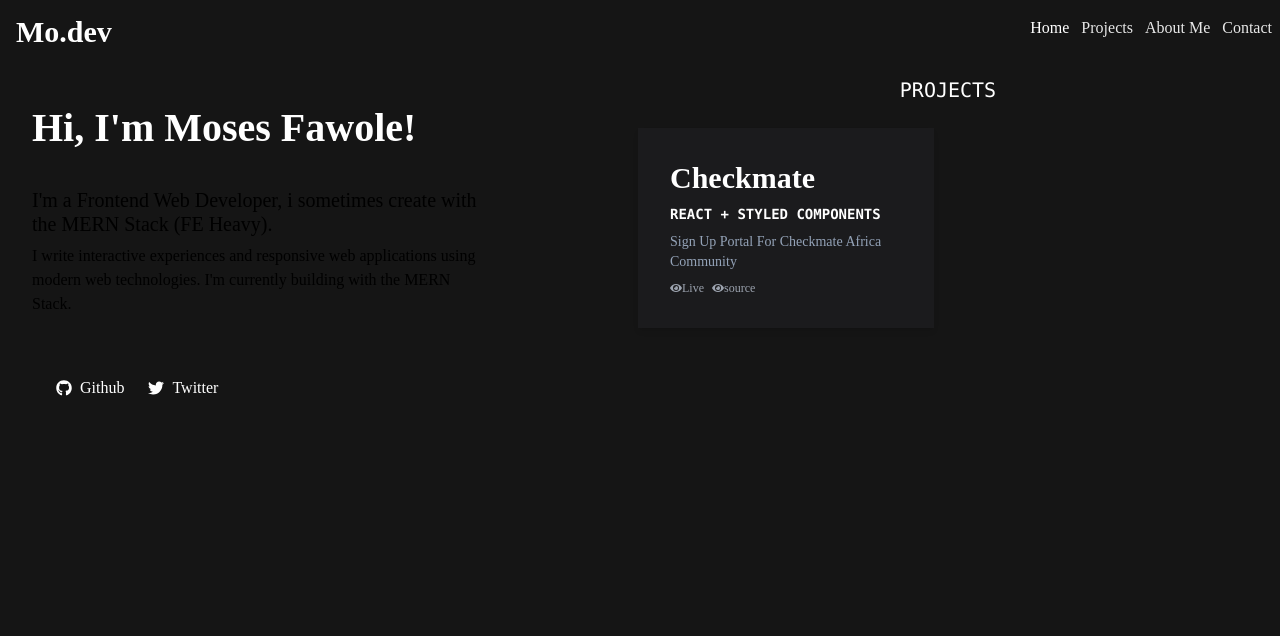
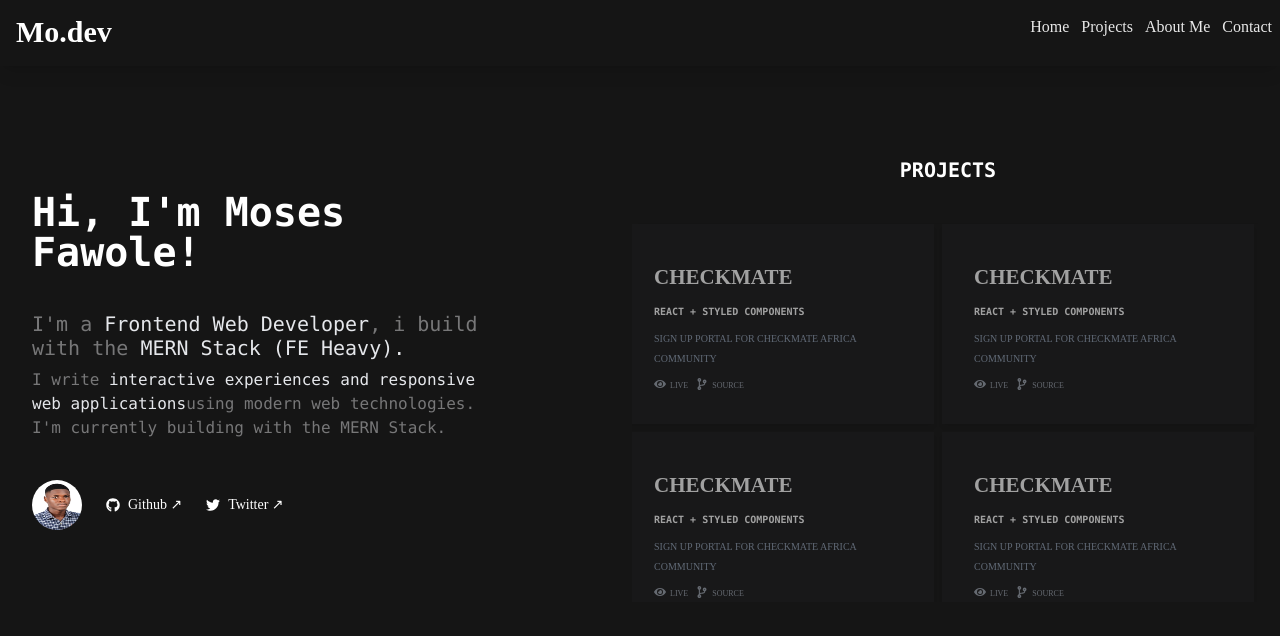
Before and after one commit to mosesfawole/portfolio, a React (Create React App) app: page / in a window 1280 px wide. Shown: the top 636 px of the page. Built offline with nearby package versions, Linux system fonts and the light colour scheme.

Commit message:
frontpage changed

```diff
--- a/public/index.html
+++ b/public/index.html
@@ -12,7 +12,7 @@
     <link rel="apple-touch-icon" href="%PUBLIC_URL%/logo192.png" />
 
     <link rel="manifest" href="%PUBLIC_URL%/manifest.json" />
-    <title>Mo.Dev || Frontend Web Developer</title>
+    <title>Moses Fawole || Frontend Web Developer</title>
   </head>
   <body>
     <noscript>You need to enable JavaScript to run this app.</noscript>
--- a/src/App.js
+++ b/src/App.js
@@ -4,7 +4,7 @@ import Home from "./pages/Home";
 import Info from "./pages/Info";
 function App() {
   return (
-    <div className=" h-full">
+    <div className="">
       <Routes>
         <Route path="/" element={<Home />} />
         <Route path="/info" element={<Info />} />
--- a/src/components/Footer.jsx
+++ b/src/components/Footer.jsx
@@ -1,14 +1,17 @@
-import React from "react";
 import { FaGithub, FaTwitter } from "react-icons/fa";
+import Avi from "../image/Banner.jpg";
 const Footer = () => {
   return (
-    <div className="text-white flex items-center space-x-4 p-4">
+    <div className="text-white flex items-center text-sm space-x-4 ">
+      <div className="">
+        <img src={Avi} alt="" className="avatar" />
+      </div>
       <a
         href="github.com/mosesfawole"
         target="_blank"
         className="flex items-center "
       >
-        <FaGithub className="m-2" /> Github
+        <FaGithub className=" md:m-2 mr-2" /> Github ↗
       </a>
       <a
         href="twitter.com/pharwoleh"
@@ -16,7 +19,7 @@ const Footer = () => {
         noreferrer="true"
         className="flex items-center"
       >
-        <FaTwitter className="m-2" /> Twitter
+        <FaTwitter className="md:m-2 mr-2" /> Twitter ↗
       </a>
     </div>
   );
--- a/src/components/Header.jsx
+++ b/src/components/Header.jsx
@@ -2,30 +2,29 @@ import { Link } from "react-router-dom";
 import { motion } from "framer-motion";
 import { useState } from "react";
 import { FaAngleDoubleLeft, FaAngleDoubleRight } from "react-icons/fa";
+import { MdMenu, MdCancel } from "react-icons/md";
 const Header = () => {
   const [isMenu, setisMenu] = useState(false);
-  const [isActive, setisActive] = useState(false);
+
   return (
     // navbar
-    <motion.nav
+    <nav className="">
+      <motion.div
         initial={{ y: -250 }}
         animate={{ y: -10, type: "string", stiffness: 120 }}
-      className="relative container mx-auto p-4"
+        className="mx-auto p-4  shadow-lg"
       >
         {/* Flex container  */}
         <div className="flex items-center justify-between">
           {/* Logo */}
 
-        <div className="pt-2">
+          <div className="pt-2  ">
             <p className="text-white text-3xl font-bold">Mo.dev</p>
           </div>
           {/* Menu items */}
-        <div className="hidden space-x-6 md:flex">
+          <div className="hidden space-x-6 md:flex ">
             <ul className=" text-white flex items-center space-x-3  transition-all translate-x-2 ">
-            <li
-              onClick={() => setisActive(!isActive)}
-              className={isActive ? "bor border-b-2 " : " border-b-0"}
-            >
+              <li className="opacity-90  focus:opacity-100 cool-link">
                 <Link to="/">Home</Link>
               </li>
               <li className="opacity-90  focus:opacity-100 cool-link ">
@@ -42,22 +41,26 @@ const Header = () => {
 
           {/* Mobile menu  */}
           <div className="md:hidden flex">
-          <FaAngleDoubleLeft
-            className={isMenu === true ? "hidden" : "flex"}
+            <MdMenu
+              className={
+                isMenu === true ? "hidden" : "flex text-white text-3xl t"
+              }
               onClick={() => setisMenu(!isMenu)}
             />
             <motion.div
               id="menu"
               className={isMenu ? "app-menu menu-open" : "hidden"}
             >
+              <div className="flex  ">
                 {isMenu ? (
-              <FaAngleDoubleRight
-                className="m-4 text-3xl "
+                  <MdCancel
+                    className="m-4 text-3xl text-white "
                     onClick={() => setisMenu(!isMenu)}
                   />
                 ) : (
                   <FaAngleDoubleLeft />
                 )}
+              </div>
               <ul className="p-6 text-center flex flex-col  items-center">
                 <li onClick={() => setisMenu(!isMenu)}>
                   <Link to="/">Home</Link>
@@ -75,7 +78,8 @@ const Header = () => {
             </motion.div>
           </div>
         </div>
-    </motion.nav>
+      </motion.div>
+    </nav>
   );
 };
 
--- a/src/components/HeroText.jsx
+++ b/src/components/HeroText.jsx
@@ -2,16 +2,24 @@ import Footer from "./Footer";
 
 const HeroText = () => {
   return (
-    <div className="hero-text p-8 flex flex-col md:fixed">
-      <h1 className="mb-">Hi, I'm Moses Fawole!</h1>
-      <h2 className=" mt-10">
-        I'm a Frontend Web Developer, i sometimes create with the MERN Stack (FE
-        Heavy).{" "}
-      </h2>
-      <p className="mb-10 mt-2">
-        I write interactive experiences and responsive web applications using
-        modern web technologies. I'm currently building with the MERN Stack.{" "}
-      </p>
+    <div className="hero-text p-8 flex flex-col md:fixed md:top-40">
+      <div className=" font-mono">
+        <h1 className="mb-">Hi, I'm Moses Fawole!</h1>
+        <h2 className=" mt-10 ">
+          I'm a <span className="text-gray-200">Frontend Web Developer</span>, i
+          build with the{" "}
+          <span className="text-gray-200">MERN Stack (FE Heavy). </span>
+        </h2>
+        <p className="mb-10 mt-2 ">
+          I write {""}
+          <span className="text-gray-200">
+            interactive experiences and responsive web applications
+          </span>
+          using modern web technologies. <br /> I'm currently building with the
+          MERN Stack.
+        </p>
+      </div>
+
       <Footer />
     </div>
   );
--- a/src/components/Projects.jsx
+++ b/src/components/Projects.jsx
@@ -1,44 +1,36 @@
 import React from "react";
-import { FaEye } from "react-icons/fa";
+import { FaEye, FaCodeBranch } from "react-icons/fa";
 import { motion } from "framer-motion";
 import { Link } from "react-router-dom";
 const Projects = ({ data }) => {
   const { title, description, github, live, stack } = data;
   return (
-    <>
-      <div className="bg-slate-800 "></div>
-      <p className="text-xl font-mono uppercase text-white text-center">
-        Projects
-      </p>
     <motion.div
       initial={{ x: -250 }}
       animate={{ x: -10 }}
       transition={{ delay: 0.2, type: "string", stiffness: 120 }}
-        className="grid md:grid-cols-2 gap-2 px-4 py-6  cursor-default items-center overflow-y-auto  "
+      className=" cursor-default items-center"
     >
-        <div className="proj box text-white p-8 shadow-md ">
+      <div className="box text-white p-8 shadow-md ">
         <h3 className="text-3xl font-semibold mb-2">{title}</h3>
         <h4 className="uppercase font-mono font-semibold text-sm mb-2 ">
           {stack}
         </h4>
-          <p className="text-sm text-slate-400 capitalize  mb-2">
-            {description}
-          </p>
+        <p className="text-sm text-slate-400 capitalize  mb-2">{description}</p>
         <div className="flex text-xs  ">
-            <span className="icon mr-2 cursor-pointer transition-all  text-gray-400 hover:text-gray-200">
-              <Link className="flex items-center" to={github}>
-                <FaEye /> Live
+          <span className="icon cursor-pointer transition-all  text-gray-400 hover:text-white">
+            <Link className="flex mr-2  items-center" to={github}>
+              <FaEye className="mr-1" /> Live
             </Link>
           </span>
-            <span className="icon  mr-2 cursor-pointer transition-all  text-gray-400 hover:text-gray-200">
-              <Link className="flex items-center" to={live}>
-                <FaEye /> source
+          <span className="icon  cursor-pointer transition-all  text-gray-400 hover:text-white">
+            <Link className="flex mr-2  items-center" to={live}>
+              <FaCodeBranch className="mr-1" /> Source
             </Link>
           </span>
         </div>
       </div>
     </motion.div>
-    </>
   );
 };
 
--- a/src/index.css
+++ b/src/index.css
@@ -14,21 +14,26 @@ body {
   font-family: "Quicksand";
   background: #151515;
 }
-#root {
-  min-height: 100vh;
-}
-.proj {
-  background: #1b1b1d;
+
+/* Hide scrollbar for Chrome, Safari and Opera */
+.right::-webkit-scrollbar {
+  display: none;
 }
 
+/* Hide scrollbar for IE, Edge and Firefox */
+.right {
+  -ms-overflow-style: none; /* IE and Edge */
+  scrollbar-width: none; /* Firefox */
+}
+.box {
+  opacity: 0.6;
+  background: #1b1b1d;
+  font-variant-caps: all-small-caps;
+}
 .icon {
   transition: all 0.3s ease-in-out;
 }
-.proj:hover {
-  transition: all 0.2s ease-in-out;
-  opacity: 1 !important;
-  transform: scale(1.1);
-}
+
 .cool-link {
   display: inline-block;
 
@@ -36,6 +41,29 @@ body {
 }
 .hero-text {
   right: 60%;
+  color: #777778;
+}
+.avatar {
+  vertical-align: middle;
+  width: 50px;
+  height: 50px;
+  border-radius: 50%;
+}
+.cool-link::after {
+  content: "";
+  display: block;
+  width: 0;
+  height: 2px;
+  background: gray;
+  transition: width 0.5s;
+}
+
+.cool-link:active::after {
+  width: 100%;
+}
+
+.cool-link:hover::after {
+  width: 100%;
 }
 
 h1 {
@@ -54,6 +82,7 @@ h2 {
 .app-menu {
   color: white;
   height: 100vh;
+  overflow: hidden;
   width: 15rem;
   background-color: #292929;
   z-index: 1000;
@@ -61,18 +90,29 @@ h2 {
   transform: translateX(-100%);
   transition: 0.3s;
 
+  right: 0;
+  top: 0;
+  padding: 10px;
+
   position: fixed;
-  left: 0;
-  top: 0;
-
   display: flex;
+  flex-direction: row-reverse;
 }
 
 .menu-open {
   transform: translateX(0%);
 }
 @media (min-width: 768px) {
+  body {
+    height: 100vh;
+    overflow-y: hidden;
+  }
   .projects {
     left: 100%;
   }
+  .box:hover {
+    transition: all 0.2s ease-in-out;
+    opacity: 1 !important;
+    transform: scale(1.1);
+  }
 }
--- a/src/pages/Home.jsx
+++ b/src/pages/Home.jsx
@@ -5,29 +5,79 @@ import { motion } from "framer-motion";
 import HeroText from "../components/HeroText";
 import { useState } from "react";
 const Home = () => {
+  const [isMenu, setisMenu] = useState(false);
   const [projects, setProjetcs] = useState([
     {
       title: "Checkmate",
       description: "Sign up portal for Checkmate Africa community",
-      github: "https://github.com/kadetXx/checkmate",
+      github: "https://github.com/mosesfawole/checkmate",
+      live: "https://checkmate.africa/",
+      stack: "React + Styled Components",
+    },
+    {
+      title: "Checkmate",
+      description: "Sign up portal for Checkmate Africa community",
+      github: "https://github.com/mosesfawole/checkmate",
+      live: "https://checkmate.africa/",
+      stack: "React + Styled Components",
+    },
+    {
+      title: "Checkmate",
+      description: "Sign up portal for Checkmate Africa community",
+      github: "https://github.com/mosesfawole/checkmate",
+      live: "https://checkmate.africa/",
+      stack: "React + Styled Components",
+    },
+    {
+      title: "Checkmate",
+      description: "Sign up portal for Checkmate Africa community",
+      github: "https://github.com/mosesfawole/checkmate",
+      live: "https://checkmate.africa/",
+      stack: "React + Styled Components",
+    },
+    {
+      title: "Checkmate",
+      description: "Sign up portal for Checkmate Africa community",
+      github: "https://github.com/mosesfawole/checkmate",
+      live: "https://checkmate.africa/",
+      stack: "React + Styled Components",
+    },
+    {
+      title: "Checkmate",
+      description: "Sign up portal for Checkmate Africa community",
+      github: "https://github.com/mosesfawole/checkmate",
+      live: "https://checkmate.africa/",
+      stack: "React + Styled Components",
+    },
+    {
+      title: "Checkmate",
+      description: "Sign up portal for Checkmate Africa community",
+      github: "https://github.com/mosesfawole/checkmate",
       live: "https://checkmate.africa/",
       stack: "React + Styled Components",
     },
   ]);
   return (
-    <div className="">
+    <div className={isMenu ? "overflow-y-hidden" : ""}>
       <Header />
       <motion.div
         initial={{ opacity: 0 }}
         animate={{ opacity: 1 }}
         transition={{ delay: 0.4 }}
-        className="grid grid-cols-1 gap-4 md:grid-cols-2 overflow-hidden "
+        className="md:relative grid grid-cols-1 gap-4 md:grid-cols-2 "
       >
         <HeroText />
-        <div className="right projects md:relative  ">
-          {projects.map((project, index) => (
-            <Projects key={index} data={project} />
-          ))}
+        <div className="right overflow-y-scroll h-1/2 hidden md:grid  projects md:relative  md:top-20 ">
+          <p className="text-white text-xl font-mono uppercase mb-10 font-bold text-center ">
+            Projects
+          </p>
+          <div className=" hidden s md:grid md:grid-cols-2 gap-2 sm:grid-cols-2 shadow-md proj ">
+            {projects.map((project, index) => (
+              <div key={index} className="">
+                <Projects data={project} />
+              </div>
+            ))}
+          </div>
         </div>
       </motion.div>
     </div>
```
Also changed, not shown: src/components/AnimatedText.jsx (deleted, +0 -85 lines), public/Banner.png (added), public/manifest.json, 1 other file (tests, documents, lock files or other folders). Lines whose indentation alone changed are shown as unchanged.
